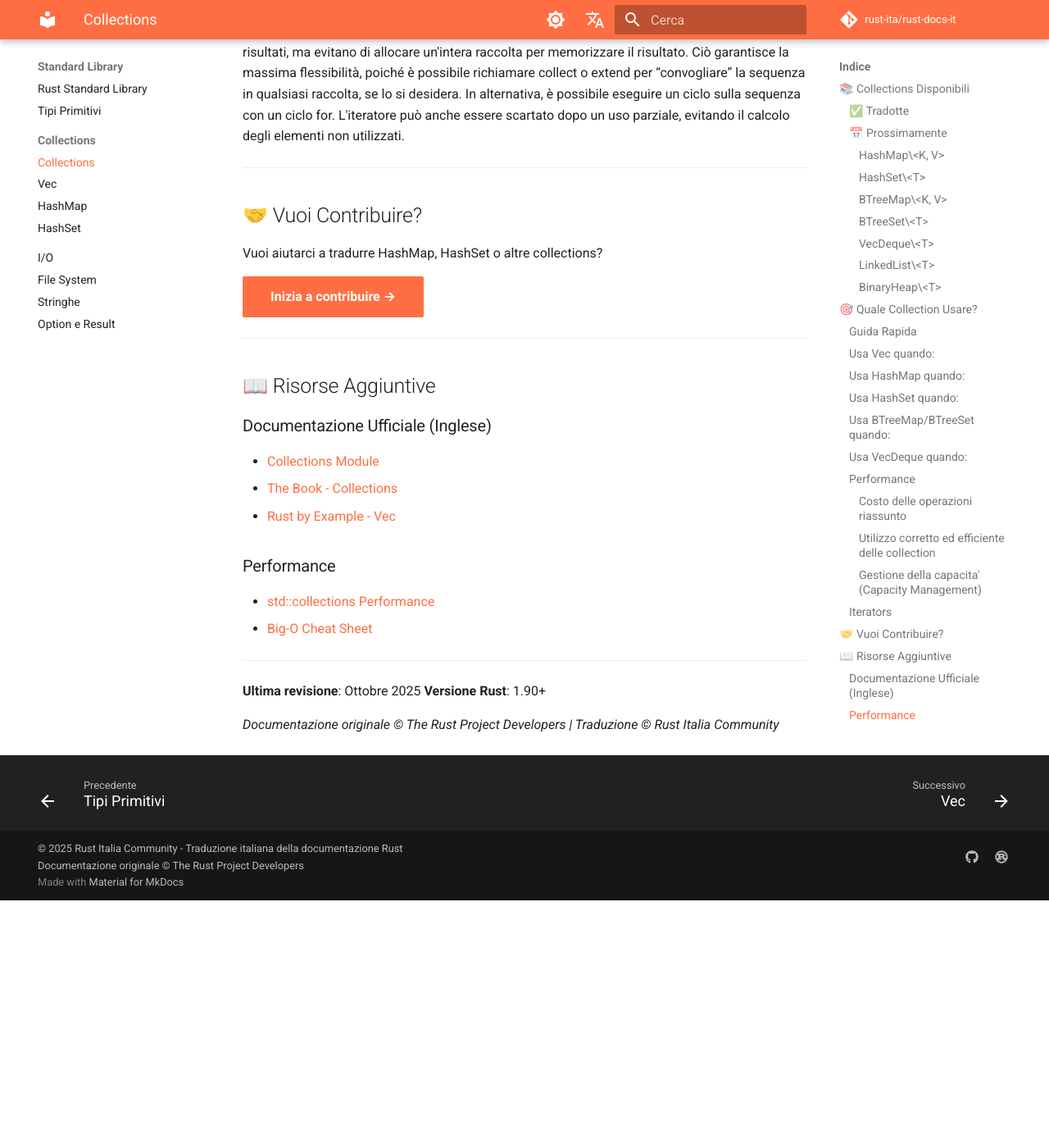
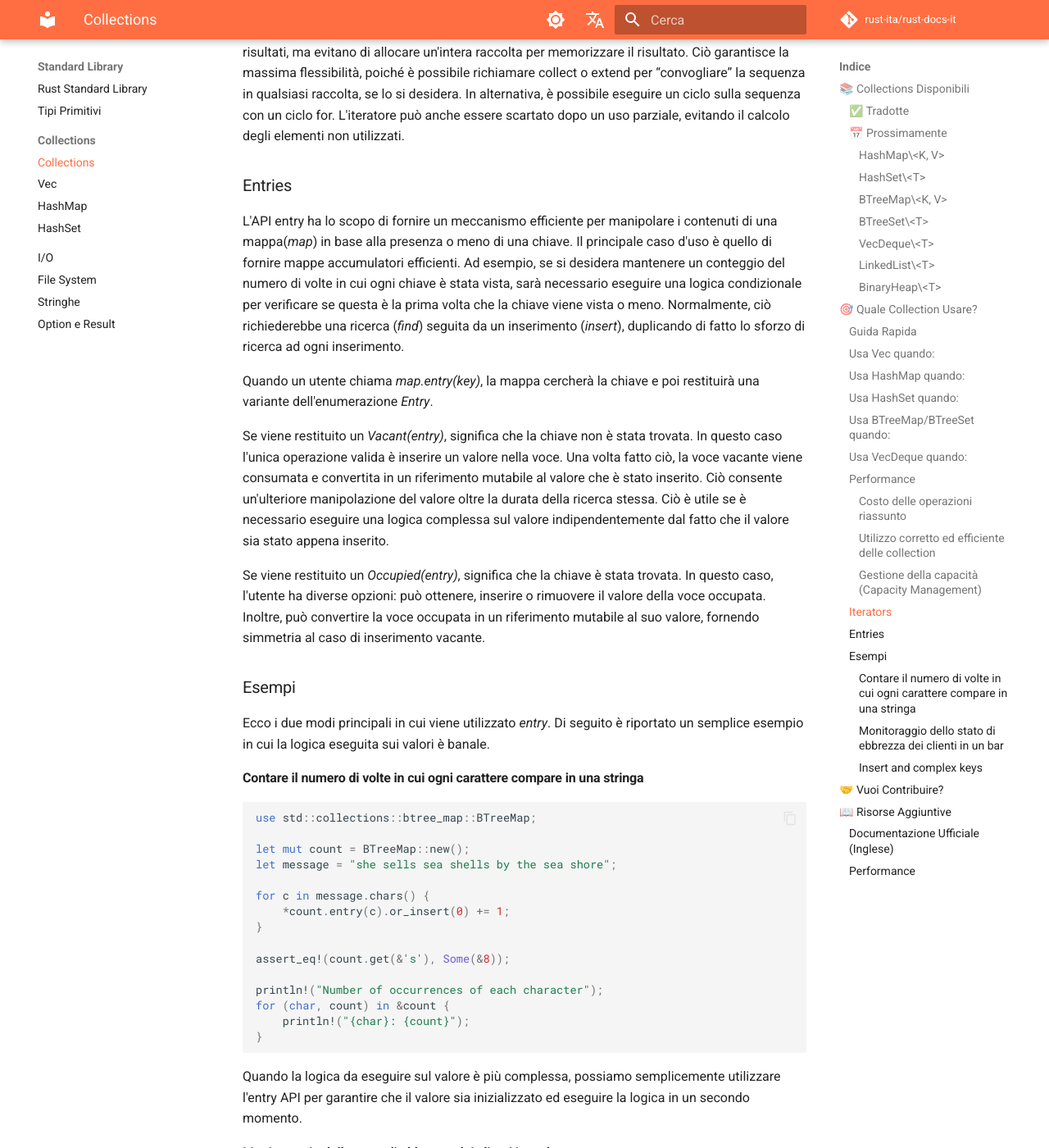
Before and after one commit to LorenzoTettamanti/rust-docs-it, an MkDocs documentation site: the page built from docs/std/collections/index.md, in a window 1280 px wide and 1400 px high, scrolled down 7203 px. Shown: the whole window at 82% size. Built offline with MkDocs 1.6.1 and Material for MkDocs 9.7.7, drawn with Linux system fonts in a browser that asks for light colours; comment, search, counter and statistics services are not loaded; the version menu is left out; before the commit the page ends 8301 px from its top, so only the background shows below that; some of the changed text lies outside the part shown.

Commit message:
Aggiunta traduzione di collections/entries  ed esempi

````diff
--- a/docs/std/collections/index.md
+++ b/docs/std/collections/index.md
@@ -142,7 +142,7 @@ HashMap utilizza i costi previsti. È teoricamente possibile, anche se molto imp
 #### Utilizzo corretto ed efficiente delle collection
 Naturalmente, sapere quale collection è quella giusta per il lavoro non ti permette immediatamente di implementarla correttamente. Ecco alcuni suggerimenti rapidi per un uso efficiente e corretto delle collection standard. Se sei interessato a come utilizzarne una specifica in particolare, consulta la relativa documentazione per una discussione dettagliata ed esempi di codice.
 
-#### Gestione della capacita' (Capacity Management)
+#### Gestione della capacità (Capacity Management)
 Molte collection forniscono diversi costruttori e metodi che fanno riferimento alla “capacità”. Queste raccolte sono generalmente costruite su un array. Idealmente, questo array dovrebbe avere esattamente le dimensioni giuste per contenere solo gli elementi memorizzati nella collection, ma sarebbe molto inefficiente. Se l'array di supporto avesse sempre le dimensioni giuste, ogni volta che viene inserito un elemento, la collection dovrebbe aumentare le dimensioni dell'array per contenerlo. A causa del modo in cui la memoria viene allocata e gestita sulla maggior parte dei computer, ciò richiederebbe quasi certamente l'allocazione di un array completamente nuovo e la copia di ogni singolo elemento da quello vecchio a quello nuovo. È facile intuire che ciò non sarebbe molto efficiente da fare ad ogni operazione.
 La maggior parte delle collection utilizza quindi una strategia di allocazione ammortizzata. In genere si lasciano una discreta quantità di spazio libero in modo da dover crescere solo occasionalmente. Quando crescono, allocano un array sostanzialmente più grande in cui spostare gli elementi, in modo che ci voglia un po' di tempo prima che sia necessaria un'altra crescita. Sebbene questa strategia sia ottima in generale, sarebbe ancora meglio se la raccolta non dovesse mai ridimensionare il proprio array di supporto. Sfortunatamente, la collection stessa non dispone di informazioni sufficienti per farlo autonomamente. Pertanto, spetta a noi programmatori fornirle dei suggerimenti.
 
@@ -205,6 +205,125 @@ for x in vec.iter().rev() {
 
 Diversi altri metodi di raccolta restituiscono anch'essi iteratori per produrre una sequenza di risultati, ma evitano di allocare un'intera raccolta per memorizzare il risultato. Ciò garantisce la massima flessibilità, poiché è possibile richiamare collect o extend per “convogliare” la sequenza in qualsiasi raccolta, se lo si desidera. In alternativa, è possibile eseguire un ciclo sulla sequenza con un ciclo for. L'iteratore può anche essere scartato dopo un uso parziale, evitando il calcolo degli elementi non utilizzati.
 
+### Entries
+
+L'API entry ha lo scopo di fornire un meccanismo efficiente per manipolare i contenuti di una mappa(*_map_*) in base alla presenza o meno di una chiave. Il principale caso d'uso è quello di fornire mappe accumulatori efficienti. Ad esempio, se si desidera mantenere un conteggio del numero di volte in cui ogni chiave è stata vista, sarà necessario eseguire una logica condizionale per verificare se questa è la prima volta che la chiave viene vista o meno. Normalmente, ciò richiederebbe una ricerca (*_find_*) seguita da un inserimento (*_insert_*), duplicando di fatto lo sforzo di ricerca ad ogni inserimento.
+
+Quando un utente chiama *_map.entry(key)_*, la mappa cercherà la chiave e poi restituirà una variante dell'enumerazione *_Entry_*.
+
+Se viene restituito un *_Vacant(entry)_*, significa che la chiave non è stata trovata. In questo caso l'unica operazione valida è inserire un valore nella voce. Una volta fatto ciò, la voce vacante viene consumata e convertita in un riferimento mutabile al valore che è stato inserito. Ciò consente un'ulteriore manipolazione del valore oltre la durata della ricerca stessa. Ciò è utile se è necessario eseguire una logica complessa sul valore indipendentemente dal fatto che il valore sia stato appena inserito.
+
+Se viene restituito un _*Occupied(entry)*_, significa che la chiave è stata trovata. In questo caso, l'utente ha diverse opzioni: può ottenere, inserire o rimuovere il valore della voce occupata. Inoltre, può convertire la voce occupata in un riferimento mutabile al suo valore, fornendo simmetria al caso di inserimento vacante.
+
+### Esempi
+
+Ecco i due modi principali in cui viene utilizzato *_entry_*. Di seguito è riportato un semplice esempio in cui la logica eseguita sui valori è banale.
+
+#### Contare il numero di volte in cui ogni carattere compare in una stringa
+
+```rust
+use std::collections::btree_map::BTreeMap;
+
+let mut count = BTreeMap::new();
+let message = "she sells sea shells by the sea shore";
+
+for c in message.chars() {
+    *count.entry(c).or_insert(0) += 1;
+}
+
+assert_eq!(count.get(&'s'), Some(&8));
+
+println!("Number of occurrences of each character");
+for (char, count) in &count {
+    println!("{char}: {count}");
+}
+```
+
+Quando la logica da eseguire sul valore è più complessa, possiamo semplicemente utilizzare l'entry API per garantire che il valore sia inizializzato ed eseguire la logica in un secondo momento.
+
+#### Monitoraggio dello stato di ebbrezza dei clienti in un bar
+
+```rust
+use std::collections::btree_map::BTreeMap;
+
+// A client of the bar. They have a blood alcohol level.
+struct Person { blood_alcohol: f32 }
+
+// All the orders made to the bar, by client ID.
+let orders = vec![1, 2, 1, 2, 3, 4, 1, 2, 2, 3, 4, 1, 1, 1];
+
+// Our clients.
+let mut blood_alcohol = BTreeMap::new();
+
+for id in orders {
+    // If this is the first time we've seen this customer, initialize them
+    // with no blood alcohol. Otherwise, just retrieve them.
+    let person = blood_alcohol.entry(id).or_insert(Person { blood_alcohol: 0.0 });
+
+    // Reduce their blood alcohol level. It takes time to order and drink a beer!
+    person.blood_alcohol *= 0.9;
+
+    // Check if they're sober enough to have another beer.
+    if person.blood_alcohol > 0.3 {
+        // Too drunk... for now.
+        println!("Sorry {id}, I have to cut you off");
+    } else {
+        // Have another!
+        person.blood_alcohol += 0.1;
+    }
+}
+```
+
+#### Insert and complex keys
+
+Se abbiamo una chiave più complessa, le chiamate per l'inserimento (*_insert_*) non aggiorneranno il valore della chiave. Ad esempio:
+
+```rust
+use std::cmp::Ordering;
+use std::collections::BTreeMap;
+use std::hash::{Hash, Hasher};
+
+#[derive(Debug)]
+struct Foo {
+    a: u32,
+    b: &'static str,
+}
+
+// we will compare `Foo`s by their `a` value only.
+impl PartialEq for Foo {
+    fn eq(&self, other: &Self) -> bool { self.a == other.a }
+}
+
+impl Eq for Foo {}
+
+// we will hash `Foo`s by their `a` value only.
+impl Hash for Foo {
+    fn hash<H: Hasher>(&self, h: &mut H) { self.a.hash(h); }
+}
+
+impl PartialOrd for Foo {
+    fn partial_cmp(&self, other: &Self) -> Option<Ordering> { self.a.partial_cmp(&other.a) }
+}
+
+impl Ord for Foo {
+    fn cmp(&self, other: &Self) -> Ordering { self.a.cmp(&other.a) }
+}
+
+let mut map = BTreeMap::new();
+map.insert(Foo { a: 1, b: "baz" }, 99);
+
+// We already have a Foo with an a of 1, so this will be updating the value.
+map.insert(Foo { a: 1, b: "xyz" }, 100);
+
+// The value has been updated...
+assert_eq!(map.values().next().unwrap(), &100);
+
+// ...but the key hasn't changed. b is still "baz", not "xyz".
+assert_eq!(map.keys().next().unwrap().b, "baz");
+```
+
+
+
 ---
 
 ## 🤝 Vuoi Contribuire?
````
